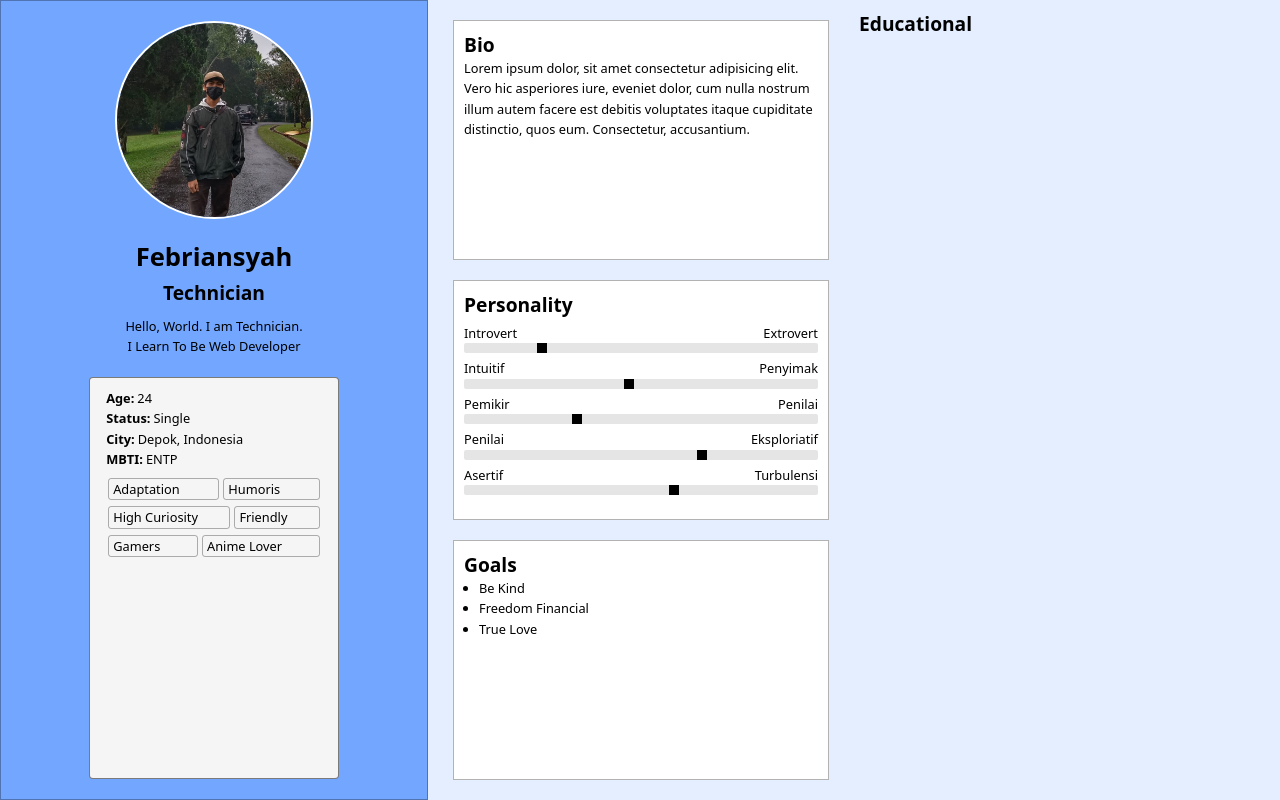
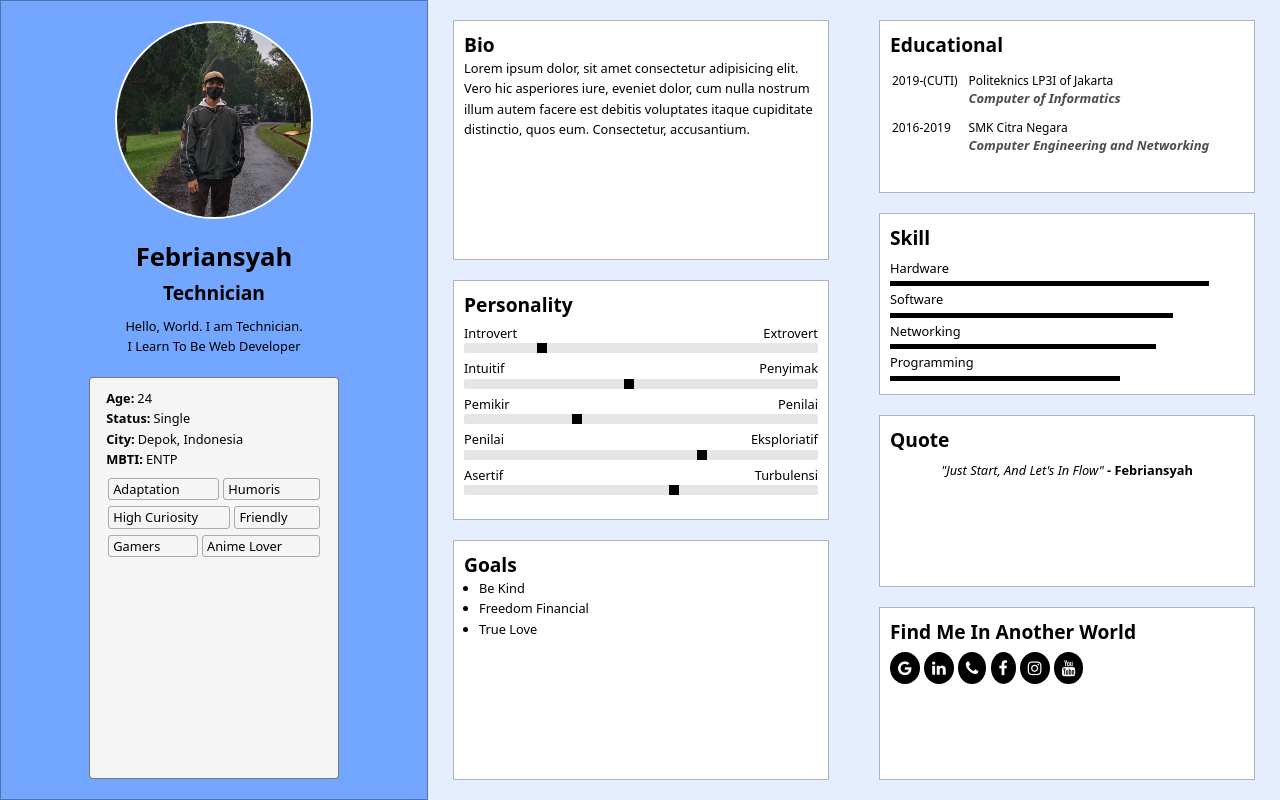
Before and after one commit to Febr14nsyah/febr14nsyah.github.io, a plain HTML site: page index.html in a window 1280 px wide. Drawn offline with Linux system fonts and the light colour scheme; a script that the page names is missing.

Commit message:
finish but without animation

```diff
--- a/assets/style.css
+++ b/assets/style.css
@@ -18,6 +18,10 @@ h2{font-size: 1.2em;}
 p,li{
     line-height: 1.6em;
     font-size: .8em;
+}
+
+a{
+    text-decoration: none;
 }
 
 body{
@@ -83,7 +87,7 @@ div.photo>img{
 
 div.more-information b{margin-right: 3px;}
 
-div.center{
+div.center,div.right-side{
     display: flex;
     height: 100vh;
     flex-direction: column;
@@ -94,7 +98,7 @@ div.center ul li{
     margin-left: 15px;
 }
 
-div.center>div{
+div.center>div, div.right-side>div{
     flex: 1;
     background-color: white;
     margin: 10px 20px;
@@ -121,14 +125,67 @@ div.center div.personality input::-webkit-slider-thumb {
     background: black;
     cursor: pointer;
   }
+
 div.center div.personality input::-moz-range-thumb {
     width: 10px;
     height: 10px;
     background: black;
     cursor: pointer;
-  }
+}
 
 div.center div.personality div.text{
     display: flex;
     justify-content: space-between;
 }
+
+div.right-side div.educ-list > table,
+div.right-side .chart-skill,
+div.right-side .quote p,
+div.right-side .soc-icon{
+    margin-top: 7px;
+    width: 100%;
+}
+
+div.right-side div.educ-list > table td
+{
+    font-size: 12px;
+    vertical-align: top;
+    padding: 5px 0;
+}
+
+div.right-side div.educ-list > table b{
+    color: rgba(0, 0, 0, 0.7);
+}
+
+div.right-side .skill li div{
+    height: 5px;
+    background-color: black;
+    margin: 3px 0;
+}
+
+div.bar.hardware{
+    width: 90%;
+}
+
+div.bar.software{
+    width: 80%;
+}
+
+div.bar.networking{
+    width: 75%;
+}
+
+div.bar.programming{
+    width: 65%;
+}
+
+div.right-side .quote p{
+    text-align: center;
+}
+
+div.right-side .soc-icon .fa{
+    padding: 8px;
+    border-radius: 50%;
+    background-color: black;
+    color: white;
+}
--- a/index.html
+++ b/index.html
@@ -5,6 +5,7 @@
 	<title>Febriansyah | Profile</title>
 
 	<link rel="stylesheet" href="./assets/style.css">
+	<link rel="stylesheet" href="https://cdnjs.cloudflare.com/ajax/libs/font-awesome/4.7.0/css/font-awesome.min.css">
 </head>
 <body>
 	<div id="bundle">
@@ -69,7 +70,6 @@
 						</div>
 						<input disabled type="range" min="1"	max="100" value="22" >
 					</div>
-
 					<div class="ip">
 						<div class="text">
 							<p>Intuitif</p>
@@ -118,9 +118,70 @@
 		<div class="right-side">
 			<div class="educational">
 				<h2>Educational</h2>
-
+				<div class="educ-list">
+					<table>
+						<tr>
+							<td>2019-(CUTI)</td>
+							<td>Politeknics LP3I of Jakarta
+								<br><b style="font-size: small;"><i>Computer of Informatics</i></b>
+							</td>
+						</tr>
+						<tr>
+							<td>2016-2019</td>
+							<td>SMK Citra Negara
+								<br><b style="font-size: small;"><i>Computer Engineering and Networking</i></b>
+							</td>
+						</tr>
+					</table>
 				</div>
 			</div>
+
+			<div class="skill">
+				<h2>Skill</h2>
+				<div class="chart-skill">
+					<ul>
+						<li>
+							Hardware
+							<div class="bar hardware"></div>
+						</li>
+						<li>
+							Software
+							<div class="bar software"></div>
+						</li>
+						<li>
+							Networking
+							<div class="bar networking"></div>
+						</li>
+						<li>
+							Programming
+							<div class="bar programming"></div>
+						</li>
+					</ul>
+				</div>
+			</div>
+
+			<div class="quote">
+				<h2>Quote</h2>
+				<p>
+					<i>"Just Start, And Let's In Flow"</i>
+					<b>- Febriansyah</b>
+				</p>
+			</div>
+
+			<div class="find-me">
+				<h2>Find Me In Another World</h2>
+				<div class="soc-icon">
+					<a href="#" class="fa fa-google"></a>
+					<a href="#" class="fa fa-linkedin"></a>
+					<a href="#" class="fa fa-phone"></a>
+					<a href="#" class="fa fa-facebook"></a>
+					<a href="#" class="fa fa-instagram"></a>
+					<a href="#" class="fa fa-youtube"></a>
+				</div>
+			</div>
+		</div>
+
+
 	</div>
 </body>
 
```
Lines whose indentation alone changed are shown as unchanged.
